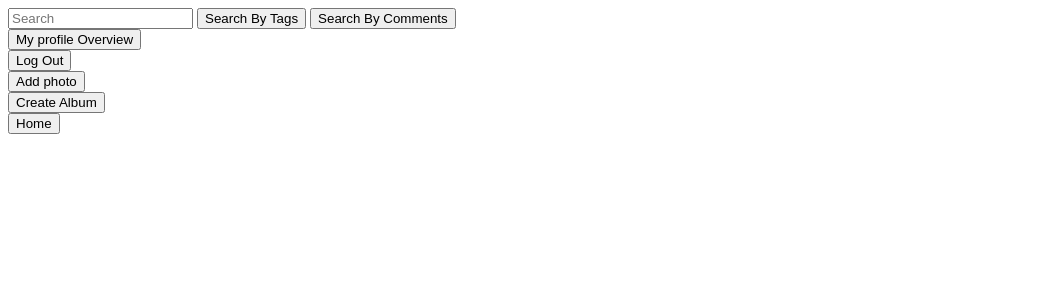
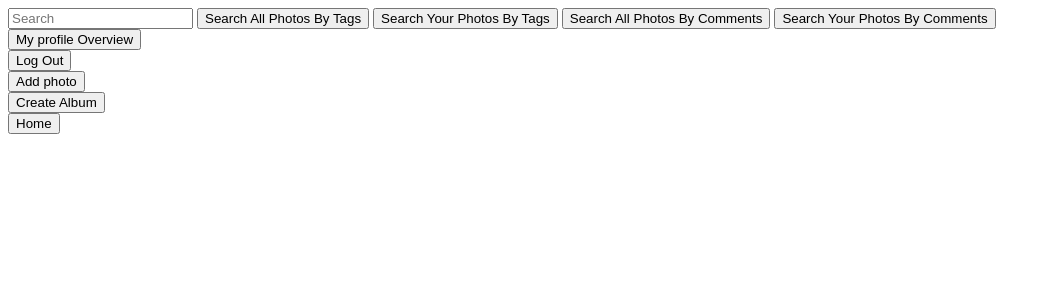
Before and after one commit to zihuaxin/photoshare_app, a Flask app: page / in a window 1280 px wide. Shown: the top 300 px of the page, without its empty margins (0-1051 px from the left). Run offline with Flask 2, Linux system fonts and the light colour scheme; data that the repository does not hold is empty.

Commit message:
search bar works,
search bar works, and site displays all photos on first load

```diff
--- a/skeleton/app.py
+++ b/skeleton/app.py
@@ -262,12 +262,16 @@ def getPhotosbyComments(comment):
 	cursor.execute("SELECT * FROM Photos, Comments WHERE Comments.text = '{0}' AND Photos.photo_id = Comments.photo_id".format(comment))
 	return cursor.fetchall()
 
+def getYOURPhotosbyComments(comment):
+	user_id = getUserIdFromEmail(flask_login.current_user.id)
+	cursor = conn.cursor()
+	cursor.execute("SELECT * FROM Photos, Comments WHERE Comments.text = '{0}' AND Photos.photo_id = Comments.photo_id AND Photos.user_id = '{1}'".format(comment, user_id))
+	return cursor.fetchall()
+
 def getPhotosbyTags(tags):
 	tag = tags.split()
 	arr = []
-	# cursor = conn.cursor()
-	# cursor.execute("SELECT * FROM Tagged")
-	# print(cursor.fetchall())
+	print("checkpoint1")
 	for x in tag:
 		dict = {}
 		tag_id = getTagId(x)
@@ -278,11 +282,45 @@ def getPhotosbyTags(tags):
 		for i in temp:
 			dict[i[0]] = i
 		arr.append(dict)
+	final = []
+	print("checkpoint2")
+	for key in arr[0]:
+		boolean = True
+		for x in arr:
+			if key not in x:
+				boolean = False
+		if boolean:
+			final.append(arr[0][key])
+	print(len(final))
+	return final
 
 
-
-
-
+def getYOURPhotosbyTags(tags):
+	user_id = getUserIdFromEmail(flask_login.current_user.id)
+	tag = tags.split()
+	arr = []
+	print("checkpoint1")
+	for x in tag:
+		dict = {}
+		tag_id = getTagId(x)
+		# print(x, tag_id)
+		cursor = conn.cursor()
+		cursor.execute("SELECT Photos.* FROM Tagged, Photos WHERE tag_id = '{0}' AND Tagged.photo_id = Photos.photo_id AND Photos.user_id = '{1}'".format(tag_id , user_id))
+		temp = cursor.fetchall()
+		for i in temp:
+			dict[i[0]] = i
+		arr.append(dict)
+	final = []
+	print("checkpoint2")
+	for key in arr[0]:
+		boolean = True
+		for x in arr:
+			if key not in x:
+				boolean = False
+		if boolean:
+			final.append(arr[0][key])
+	print(len(final))
+	return final
 
 def getAlbumPhotos(album_id):
 	cursor = conn.cursor()
@@ -298,7 +336,7 @@ def getAlbum_IdFromName(name):
 	user_id = getUserIdFromEmail(flask_login.current_user.id)
 	cursor = conn.cursor()
 	cursor.execute("SELECT albums_id FROM Albums WHERE user_id = %s AND name = %s",(user_id, name))
-	return cursor.fetchone()#[0]
+	return cursor.fetchone()[0]
 
 def deleteAlbum(albumName):
 	user_id = getUserIdFromEmail(flask_login.current_user.id)
@@ -341,15 +379,31 @@ def isEmailUnique(email):
 		return True
 
 
-def isAlbumReal(album_id):
+
+def isPhotoCaptionUnique(name):
+	user_id = getUserIdFromEmail(flask_login.current_user.id)
 	cursor = conn.cursor()
-	if cursor.execute("SELECT name FROM Albums WHERE albums_id = '{0}'".format(album_id)):
+	if cursor.execute("SELECT name  FROM Photos WHERE name = '{0}' AND user_id = '{1}'".format(name, user_id)):
+		#this means there are greater than zero entries with that email
+		return False
+	else:
+		return True
+
+
+def isAlbumReal(name):
+	cursor = conn.cursor()
+	user_id = getUserIdFromEmail(flask_login.current_user.id)
+	if cursor.execute("SELECT name FROM Albums WHERE name = '{0}' AND user_id = '{1}'".format(name, user_id)):
 		#this means there are greater than zero entries with that email
 		return False
 	else:
 		return True
 
 #end login code
+def getAllPhotos():
+	cursor = conn.cursor()
+	cursor.execute("SELECT * FROM Photos")
+	return cursor.fetchall()
 
 def deletePhotos(photo_id):
 	cursor = conn.cursor()
@@ -362,7 +416,7 @@ def deletePhotos(photo_id):
 @app.route('/profile')
 @flask_login.login_required
 def protected():
-	return render_template('hello.html', name=flask_login.current_user.id, message="Here's your profile")
+	return redirect(url_for('hello', name=flask_login.current_user.id, message="Here's your profile"))
 
 #begin photo uploading code
 # photos uploaded using base64 encoding so they can be directly embeded in HTML
@@ -381,8 +435,8 @@ def getUsersPhotos(uid):
 @app.route('/upload', methods=['GET', 'POST'])
 @flask_login.login_required
 def upload():
+	user_id = getUserIdFromEmail(flask_login.current_user.id)
 	if request.method == 'POST':
-		user_id = getUserIdFromEmail(flask_login.current_user.id)
 		imgfile = request.files['photo']
 		caption = request.form['caption']
 		albumName = request.form['albumName']
@@ -391,11 +445,15 @@ def upload():
 		cursor = conn.cursor()
 		cursor.execute('''INSERT INTO Photos (caption, data, albums_id, user_id) VALUES ( %s, %s, %s, %s )''' ,(caption, photo_data, album_id, user_id))
 		conn.commit()
-		photo_id = getPhoto_id(caption)
+		cursor = conn.cursor()
+		cursor.execute("SELECT LAST_INSERT_ID()")
+		photo_id = cursor.fetchone()
 		tags = request.form['tags'].split()
 		for x in tags:
 			cursor = conn.cursor()
+			print(cursor.execute('''SELECT name FROM Tags WHERE name = %s''', (x)) )
 			if cursor.execute('''SELECT name FROM Tags WHERE name = %s''', (x)) == 0: #tag not in table yet
+				print("test")
 				cursor = conn.cursor()
 				cursor.execute('''INSERT INTO Tags (name) VALUES (%s)''',(x))
 				conn.commit()
@@ -404,7 +462,11 @@ def upload():
 			conn.commit()
 		return redirect(url_for('profileOverview'))
 	else:
-		return render_template('upload.html')
+		cursor = conn.cursor()
+		if cursor.execute("SELECT * FROM Albums WHERE user_id = '{0}'".format(user_id)) == 0:
+			return redirect(url_for('profileOverview', error = "Must Create Album before uploading photos"))
+		else:
+			return render_template('upload.html')
 #end photo uploading code
 
 
@@ -445,6 +507,7 @@ def createAlbum():
 		cursor.execute('''INSERT INTO Albums ( name, date ,user_id) VALUES ( %s, %s, %s)''', ( name, Cdate , user_id))
 		conn.commit()
 		return redirect(url_for('profileOverview', albums = getUsersAlbums(user_id)))
+
 	else:
 		return render_template('createAlbum.html')
 		#create new album id
@@ -481,22 +544,30 @@ def viewAlbumGet():
 @app.route("/", methods=[ "POST"])
 def searchfunction():
 	if request.form['action'] == "photosearch":
-		if request.form['searchTypeButton'] == "Search By Tags":
+		if request.form['searchTypeButton'] == "Search All Photos By Tags":
 			tags = request.form['text']
-
 			photos = getPhotosbyTags(tags)
-			return render_template('hello.html')
-		elif request.form['searchTypeButton'] == "Search By Comments":
+			return render_template('hello.html', photos=photos , base64=base64)
+		elif request.form['searchTypeButton'] == "Search All Photos By Comments":
 			comments = request.form['comments']
 			photos = getPhotosbyComments(comments)
-			return render_template('hello.html', photos = photos)
+			return render_template('hello.html', photos = photos , base64=base64)
+		elif request.form['searchTypeButton'] == "Search Your Photos By Comments":
+			comments = request.form['comments']
+			photos = getYOURPhotosbyComments(comments)
+			return render_template('hello.html', photos = photos , base64=base64)
+		elif request.form['searchTypeButton'] == "Search Your Photos By Tags":
+			tags = request.form['text']
+			photos = getYOURPhotosbyTags(tags)
+			return render_template('hello.html', photos=photos , base64=base64)
 	else:
-		return render_template('hello.html', message='Welecome to Photoshare')
+		photos = getAllPhotos()
+		return render_template('hello.html', message='Welecome to Photoshare',photos = getAllPhotos(), base64=base64)
 
 #default page
 @app.route("/")
 def hello():
-		return render_template('hello.html', message='Welecome to Photoshare')
+		return render_template('hello.html', message='Welecome to Photoshare' , photos = getAllPhotos(), base64=base64)
 	#get list of photos
 
 def nametoChar(name):
--- a/skeleton/templates/createAlbum.html
+++ b/skeleton/templates/createAlbum.html
@@ -5,6 +5,10 @@
 <div>
 
     <h1>Create an Album</h1>
+    {% if error %}
+        <h2>Please enter a new album name</h2>
+    {%endif%}
+
     <div>
         <form method="post" action="/createAlbum">
             <label for="title">Album Title:</label>
--- a/skeleton/templates/hello.html
+++ b/skeleton/templates/hello.html
@@ -8,10 +8,15 @@
   <form method="post" action="/">
     <input type="hidden" name="action" value="photosearch" />
     <input type="text" placeholder="Search" name="text" />
-    <input type="submit" name="searchTypeButton" value="Search By Tags" />
-    <input type="submit" name="searchTypeButton" value="Search By Comments" />
+    <input type="submit" name="searchTypeButton" value="Search All Photos By Tags" />
+    <input type="submit" name="searchTypeButton" value="Search Your Photos By Tags" />
+    <input type="submit" name="searchTypeButton" value="Search All Photos By Comments" />
+    <input type="submit" name="searchTypeButton" value="Search Your Photos By Comments" />
+
   </form>
 </div>
+
+
 
 {% if message == 'Logged out' %}
   <h4>{{message}}! </h4>
@@ -22,7 +27,7 @@
 {% endif %}
 
 {% if photos %}
-<h2>Here are your photos</h2>
+<h2>Photos:</h2>
     <ul>
     {% for photo in photos %}
 
```
Also changed, not shown: skeleton/templates/profileOverview.html (+9 -0 lines).
